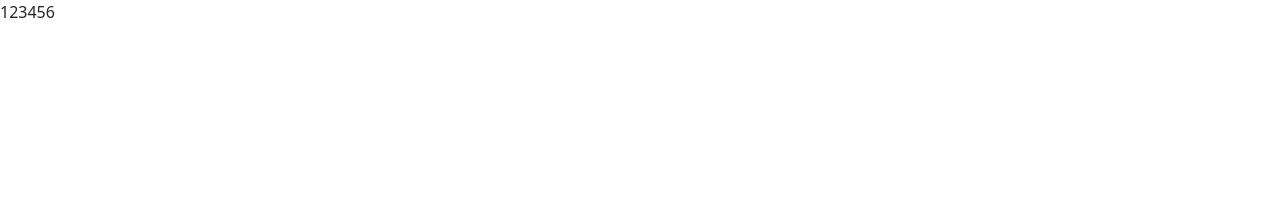
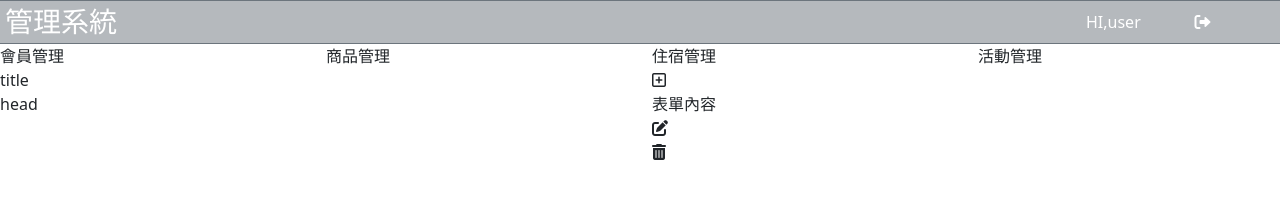
Before and after one commit to dackdada016/training-program, a plain HTML site: page 專題/products/backstage.html in a window 1280 px wide. Drawn offline with nearby package versions, Linux system fonts and the light colour scheme.

Commit message:
欄位切割

```diff
--- a/專題/products/backstage.html
+++ b/專題/products/backstage.html
@@ -6,11 +6,43 @@
   <meta name="viewport" content="width=device-width, initial-scale=1.0">
   <title>管理者系統</title>
   <link href="https://cdn.jsdelivr.net/npm/bootstrap@5.1.3/dist/css/bootstrap.min.css" rel="stylesheet">
+  <link rel="stylesheet" href="https://cdnjs.cloudflare.com/ajax/libs/font-awesome/6.2.1/css/all.min.css">
 
 </head>
 <body>
-
-123456
+  <header>
+    <div class="row border bg-secondary bg-opacity-50 border-secondary align-items-center text-white ">
+      <div class="col-10">
+        <h3 class="m-1">管理系統</h3>
+      </div>
+      <div class="col-1"><p class="m-0 text-centent">HI,user</p></div>
+      <div class="col-1"><i class="fa-solid fa-right-from-bracket"></i></div>
+    </div>
+  </header>
+  <container>
+    <div class="sidebar">
+      <div class="row">
+        <div class="col">會員管理</div>
+        <div class="col">商品管理</div>
+        <div class="col">住宿管理</div>
+        <div class="col">活動管理</div>
+      </div>
+    </div>
+    <nav>
+      <div class="row">
+        <div class="col">title</div>
+        <div class="col"><i class="fa-regular fa-square-plus"></i></div>
+      </div>
+      <div class="row">
+        <div class="col">head</div>
+        <div class="col">
+          <div class="col">表單內容</div>
+          <div class="col"><i class="fa-solid fa-pen-to-square"></i></div>
+          <div class="col"><i class="fa-solid fa-trash-can"></i></div>
+        </div>
+      </div>
+    </nav>
+  </container>
 
 <script src="https://cdn.jsdelivr.net/npm/bootstrap@5.1.3/dist/js/bootstrap.bundle.min.js"></script>
 </body>
```
